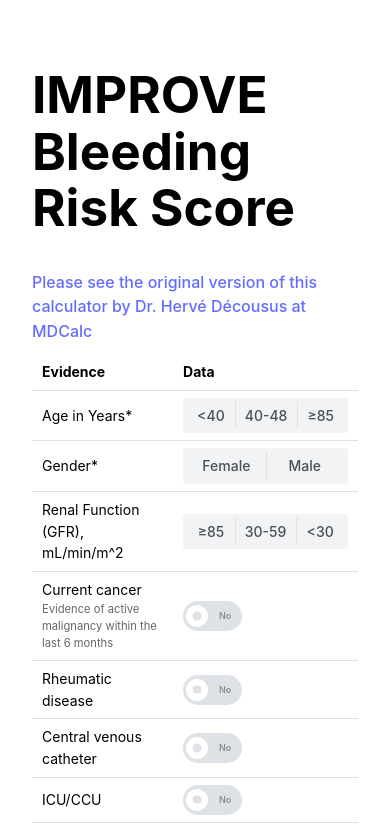
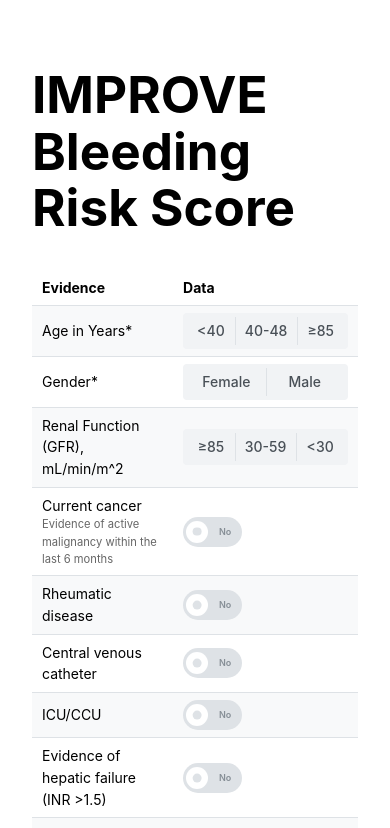
Before and after one commit to mpegram3rd/med-calc-bleeding-risk, a React (Vite) app: page / in a window 390 px wide. Shown: the top 828 px of the page. Built offline with nearby package versions, Linux system fonts and the light colour scheme.

Commit message:
Much better layout and management of responsiveness

```diff
--- a/src/App.tsx
+++ b/src/App.tsx
@@ -3,14 +3,12 @@ import '@mantine/core/styles.css';
 import Title from './Title'
 import './App.css'
 import CalculatorContainer from "./calculator/CalculatorContainer.tsx";
-import Reference from "./reference/Reference.tsx";
 import {MantineProvider} from "@mantine/core";
 
 function App() {
     return (
         <MantineProvider>
             <Title/>
-            <Reference/>
             <CalculatorContainer/>
         </MantineProvider>
     )
--- a/src/Title.tsx
+++ b/src/Title.tsx
@@ -1,7 +1,5 @@
 export default function Title() {
     return (
-        <div className="title">
-            <h1>IMPROVE Bleeding Risk Score</h1>
-        </div>
+       <h1>IMPROVE Bleeding Risk Score</h1>
     );
 }
--- a/src/calculator/Calculator.css
+++ b/src/calculator/Calculator.css
@@ -1,3 +1,3 @@
 .calculator {
-    min-width: 50%;
+    min-width: 60%;
 }
--- a/src/calculator/Calculator.tsx
+++ b/src/calculator/Calculator.tsx
@@ -17,7 +17,7 @@ const Calculator: React.FC<CalculatorProps> = ({setScore}) => {
 
     return (
         <div className="calculator">
-            <Table>
+            <Table  striped>
                 <Table.Thead>
                     <Table.Tr>
                         <Table.Th>Evidence</Table.Th>
--- a/src/calculator/CalculatorContainer.tsx
+++ b/src/calculator/CalculatorContainer.tsx
@@ -2,15 +2,15 @@ import './CalculatorContainer.css'
 import Calculator from "./Calculator.tsx";
 import {useState} from 'react';
 import ResultsContainer from "../results/ResultsContainer.tsx";
+import {SimpleGrid} from "@mantine/core";
 
 export default function CalculatorContainer() {
     const [score, setScore] = useState<number>(0);
 
     return (
-        <div className="calc-container">
+        <SimpleGrid cols={({ base: 1, md: 2 })}>
             <Calculator setScore={setScore}/>
             <ResultsContainer score={score}/>
-        </div>
-
+        </SimpleGrid>
     );
 }
--- a/src/reference/Reference.tsx
+++ b/src/reference/Reference.tsx
@@ -2,7 +2,7 @@ export default function Reference() {
     return (
         <div className="reference-link">
             <a href="https://www.mdcalc.com/calc/10465/improve-bleeding-risk-score" target="_blank">
-                Please see the original version of this calculator by Dr. Hervé Décousus at MDCalc
+                Original version of this calculator was created by Dr. Hervé Décousus at MDCalc
             </a>
         </div>
     );
--- a/src/results/ResultsContainer.tsx
+++ b/src/results/ResultsContainer.tsx
@@ -1,5 +1,6 @@
 import Advice from "./Advice.tsx";
 import type {ScoreProps} from "./score-props.ts";
+import Reference from "../reference/Reference.tsx";
 
 
 const ResultsContainer: React.FC<ScoreProps> = ({score}) => {
@@ -7,6 +8,7 @@ const ResultsContainer: React.FC<ScoreProps> = ({score}) => {
     return (
         <div className="results-container">
             <Advice score={score}/>
+            <Reference/>
         </div>
     )
 }
```
